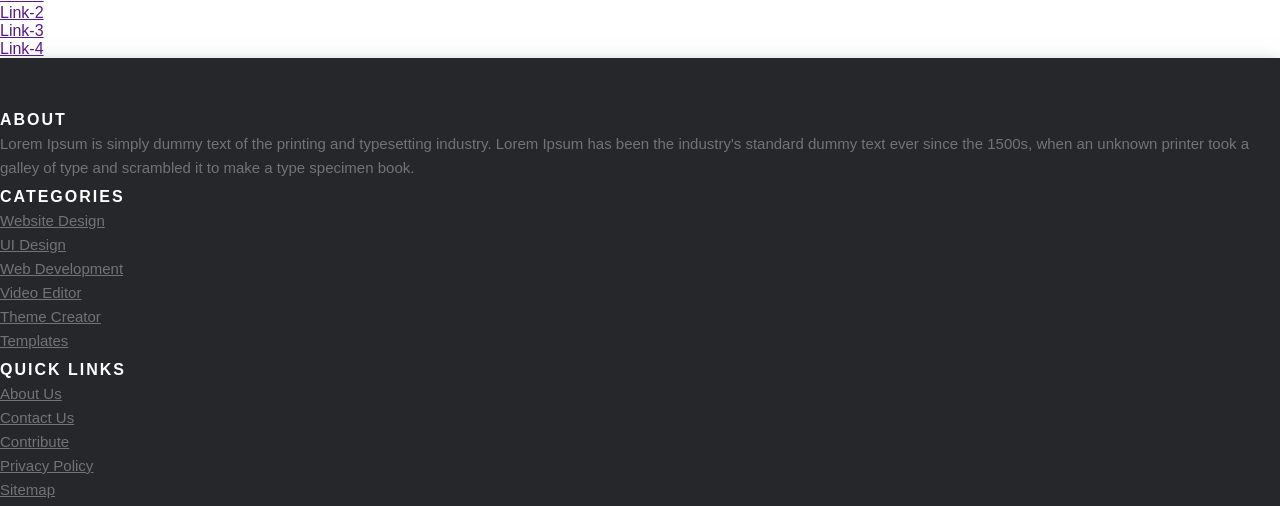
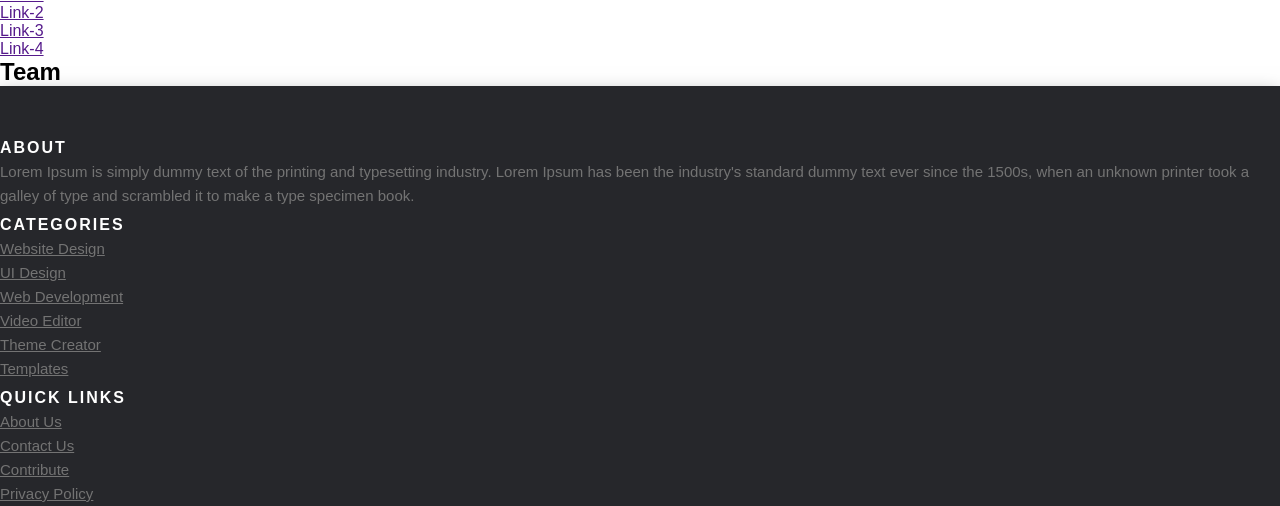
Before and after one commit to Sivonenko/hw-02, a plain HTML site: page index.html in a window 1280 px wide. Shown: the part 32-538 px from the top of the page. Drawn offline with Linux system fonts and the light colour scheme.

Commit message:
add title team

```diff
--- a/index.html
+++ b/index.html
@@ -1,5 +1,6 @@
 <!DOCTYPE html>
 <html lang="en">
+
 <head>
     <meta charset="UTF-8" />
     <meta name="viewport" content="width=device-width, initial-scale=1.0" />
@@ -21,13 +22,20 @@
             </ul>
         </nav>
     </header>
+    <main>
+        <section>
+            <h2>Team</h2>
+        </section>
+    </main>
 
     <footer class="site-footer">
         <div class="container">
             <div class="row">
                 <div class="col-sm-12 col-md-6">
                     <h6>About</h6>
-<p class="text-justify">Lorem Ipsum is simply dummy text of the printing and typesetting industry. Lorem Ipsum has been the industry's standard dummy text ever since the 1500s, when an unknown printer took a galley of type and scrambled it to make a type specimen book.</p>
+                    <p class="text-justify">Lorem Ipsum is simply dummy text of the printing and typesetting industry.
+                        Lorem Ipsum has been the industry's standard dummy text ever since the 1500s, when an unknown
+                        printer took a galley of type and scrambled it to make a type specimen book.</p>
                 </div>
                 <div class="col-6 col-md-3">
                     <h6>Categories</h6>
@@ -73,4 +81,5 @@
     </footer>
 
 </body>
+
 </html>
```
Lines whose indentation alone changed are shown as unchanged.
